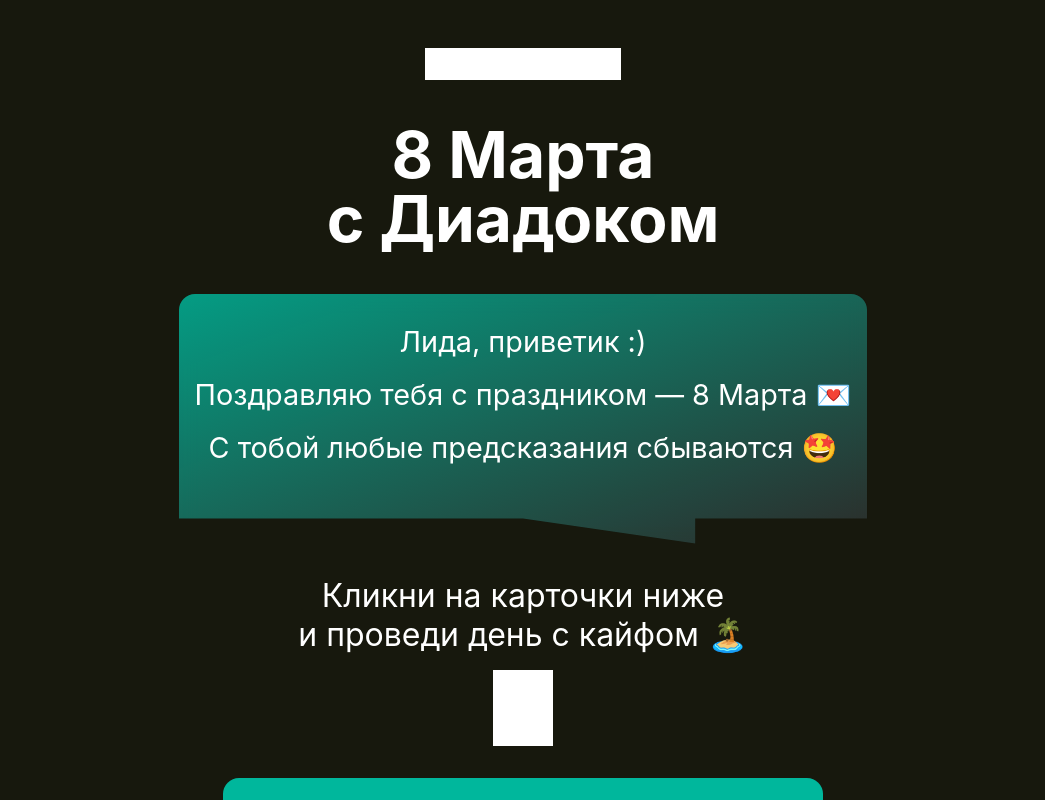
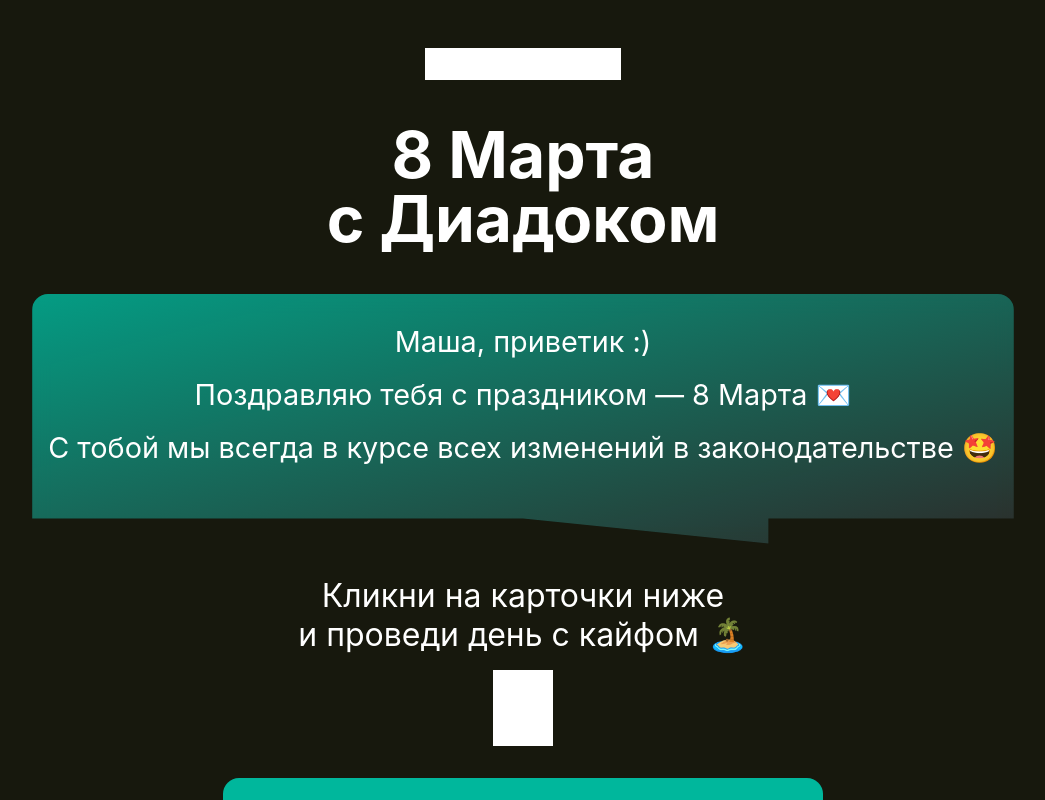
Before and after one commit to AtkishkinVlad/march-8-gift, a React (Vite) app in the folder gift/: page / in a window 1280 px wide. Shown: the top 800 px of the page, without its empty margins (117-1162 px from the left). Built offline with nearby package versions, Linux system fonts and the light colour scheme; grey boxes are pictures that could not be loaded; a web font is replaced by a local one.

Commit message:
masha-kisik-gift

```diff
--- a/gift/src/components/Congratulations.jsx
+++ b/gift/src/components/Congratulations.jsx
@@ -5,9 +5,9 @@ export const Congratulations = () => (
           flexFlow: 'column nowrap',
           gap: '16px',
         }}>
-          <span>Лида, приветик :)</span>
+          <span>Маша, приветик :)</span>
           <span>Поздравляю тебя с праздником — 8 Марта 💌</span>
-          <span>С тобой любые предсказания сбываются 🤩</span>
+          <span>С тобой мы всегда в курсе всех изменений в законодательстве 🤩</span>
         </p>
     </section>
 )
```
